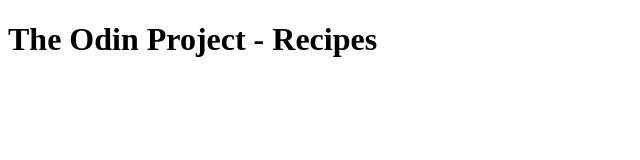
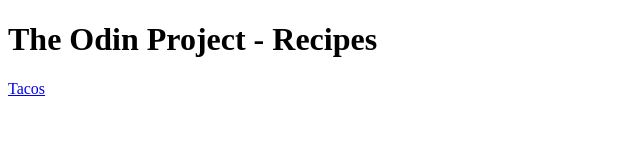
Before and after one commit to elaborate-username/odin-recipes, a plain HTML site: page index.html in a window 1280 px wide. Shown: the full height of the page, 0-640 px from the left. Drawn offline with Linux system fonts and the light colour scheme.

Commit message:
Add link to tacos recipe

```diff
--- a/index.html
+++ b/index.html
@@ -10,5 +10,8 @@
         <H1>
             The Odin Project - Recipes
         </H1>
+        <a href = "recipes/tacos.html" target = "_blank" rel="noopener noreferrer" >
+            Tacos
+        </a>
     </body>
 </html>
```
